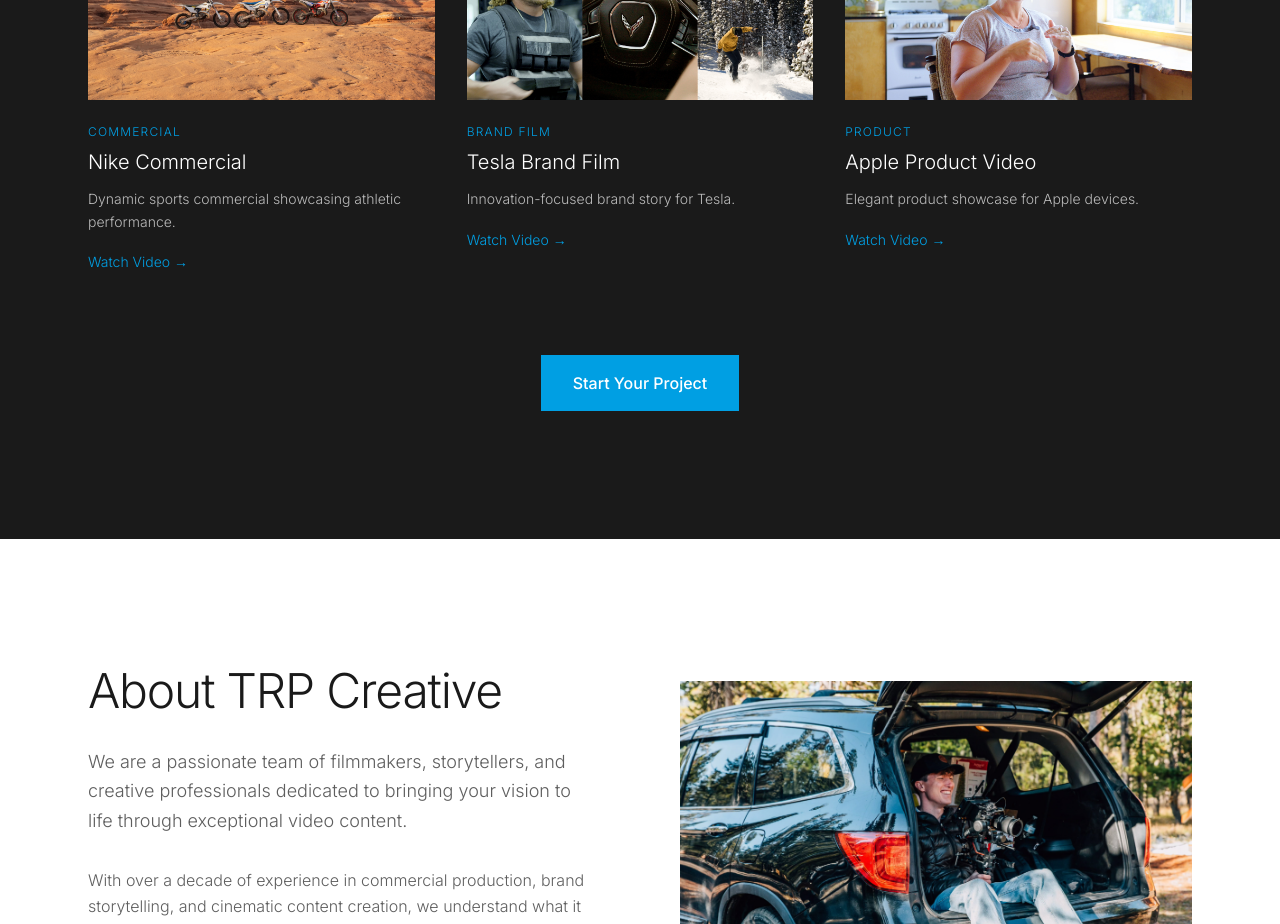
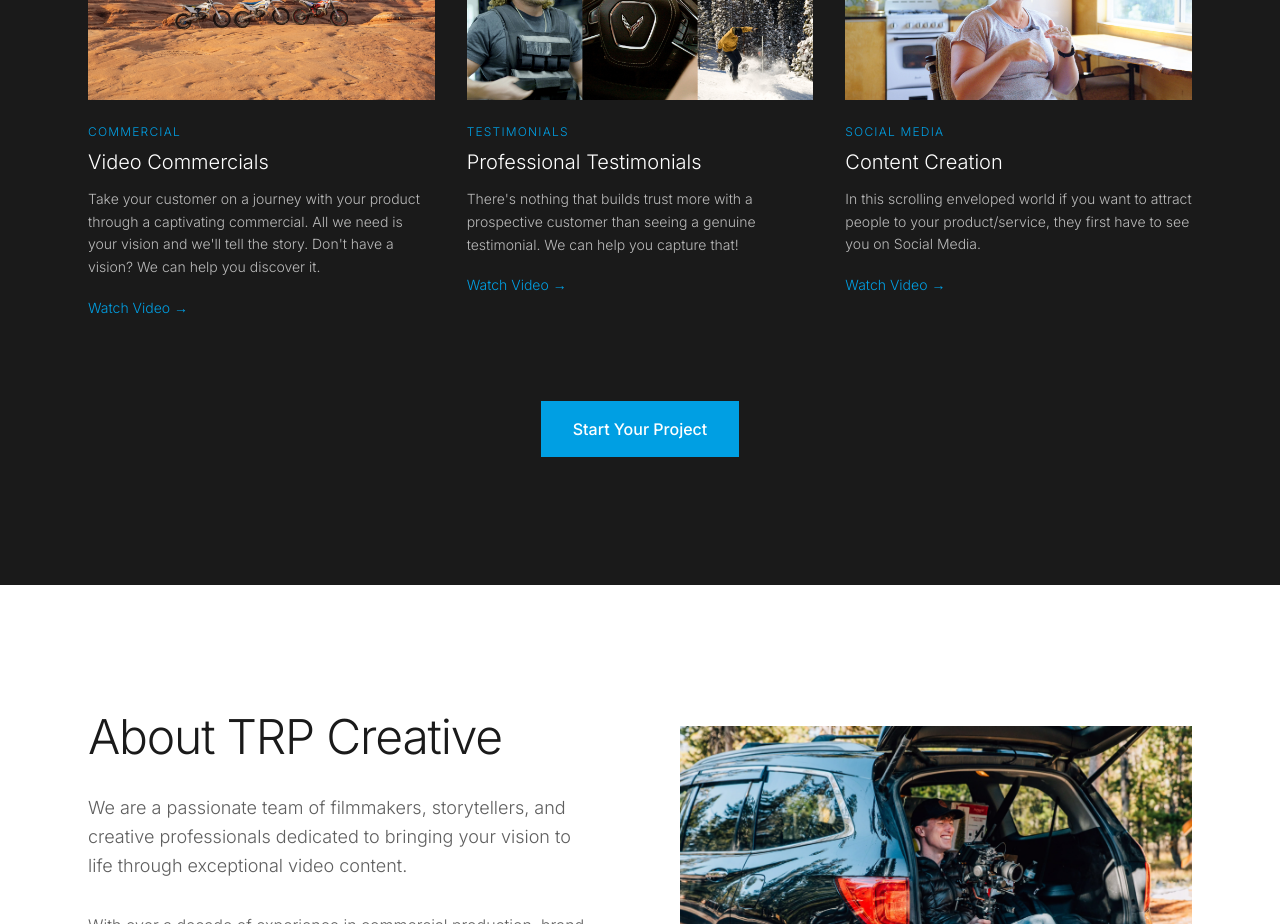
Before and after one commit to AliSabah22/TRP-PRODUCTIONS, a Next.js app: page / in a window 1280 px wide. Shown: the part 2300-3224 px from the top of the page. Built offline with nearby package versions, Linux system fonts and the light colour scheme.

Commit message:
Update portfolio section with new service descriptions - Video Commercials, Professional Testimonials, and Content Creation

```diff
--- a/components/portfolio.tsx
+++ b/components/portfolio.tsx
@@ -3,23 +3,23 @@
 export function Portfolio() {
   const projects = [
     {
-      title: 'Nike Commercial',
+      title: 'Video Commercials',
       category: 'Commercial',
-      description: 'Dynamic sports commercial showcasing athletic performance.',
+      description: 'Take your customer on a journey with your product through a captivating commercial. All we need is your vision and we\'ll tell the story. Don\'t have a vision? We can help you discover it.',
       image: '/work-image1.jpg',
       videoUrl: '#'
     },
     {
-      title: 'Tesla Brand Film',
-      category: 'Brand Film',
-      description: 'Innovation-focused brand story for Tesla.',
+      title: 'Professional Testimonials',
+      category: 'Testimonials',
+      description: 'There\'s nothing that builds trust more with a prospective customer than seeing a genuine testimonial. We can help you capture that!',
       image: '/work-image2.jpg',
       videoUrl: '#'
     },
     {
-      title: 'Apple Product Video',
-      category: 'Product',
-      description: 'Elegant product showcase for Apple devices.',
+      title: 'Content Creation',
+      category: 'Social Media',
+      description: 'In this scrolling enveloped world if you want to attract people to your product/service, they first have to see you on Social Media.',
       image: '/work-image3.jpg',
       videoUrl: '#'
     }
```
